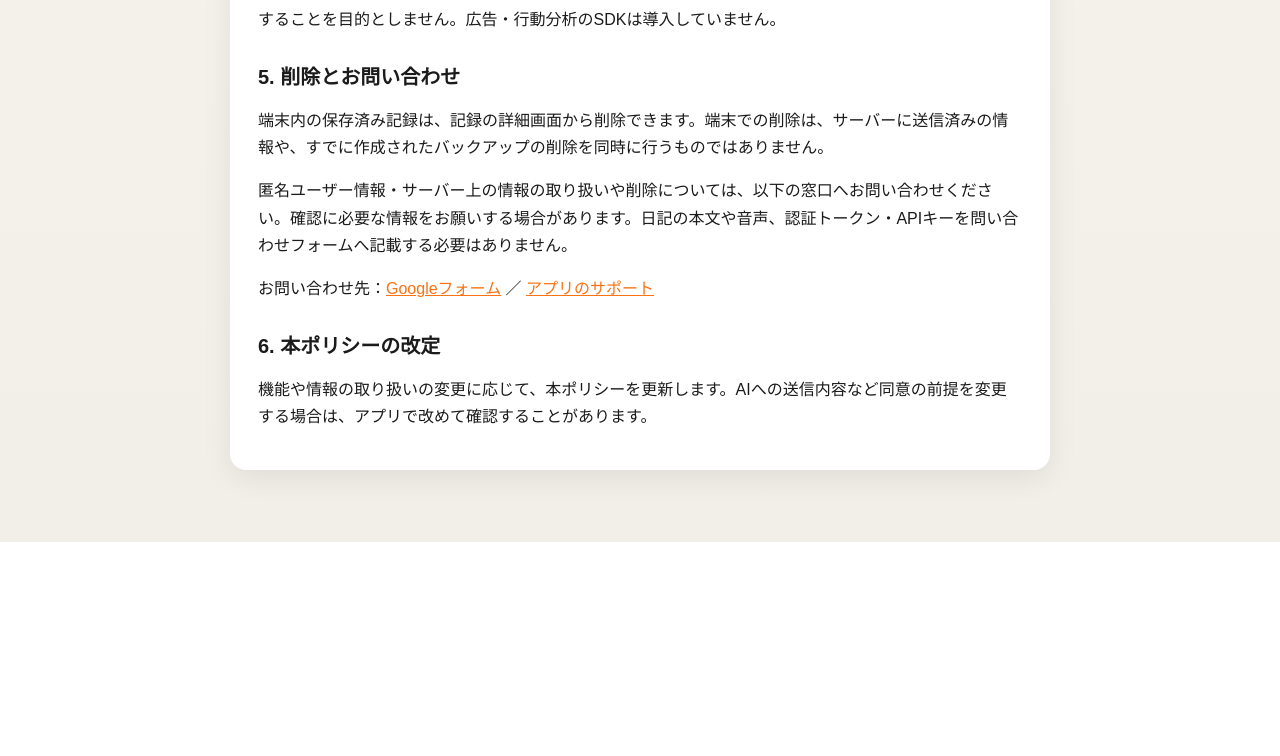
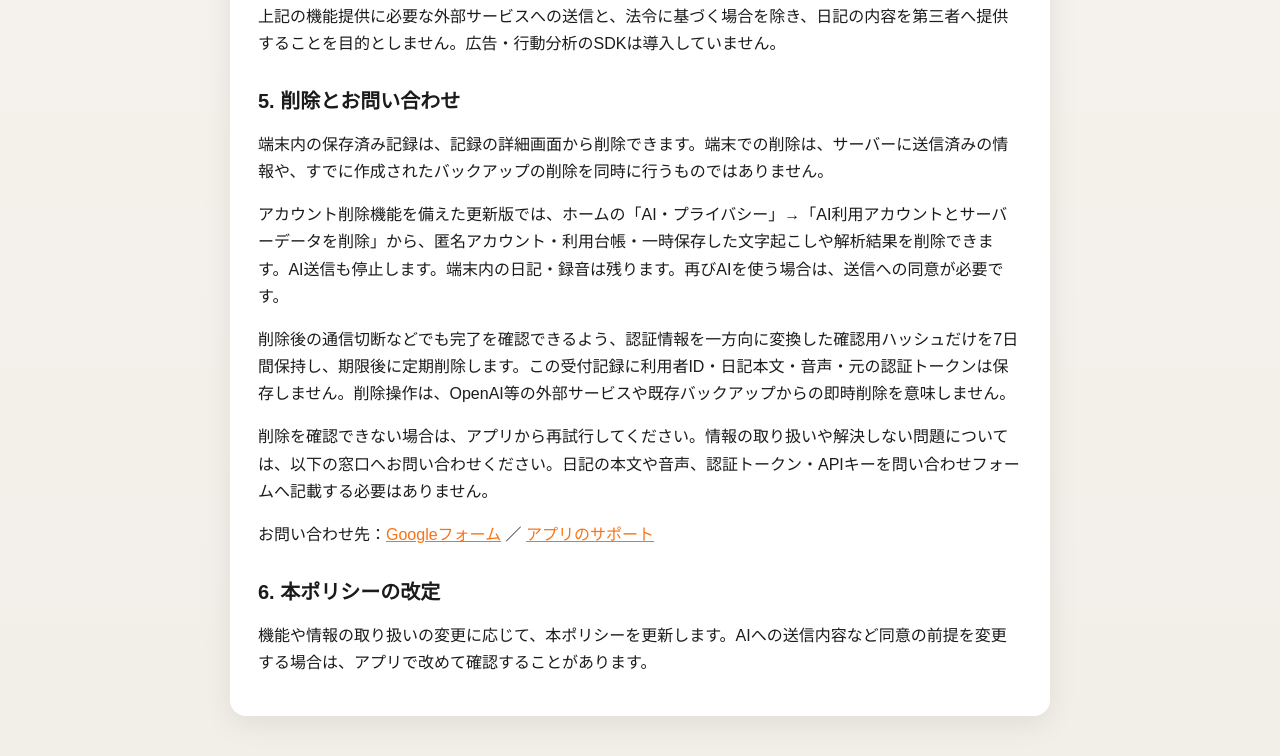
Before and after one commit to mytysoldier/app-privacy, a plain HTML site: page privacy/one-min-voice-journal/index.html in a window 1280 px wide. Shown: the part 1446-2202 px from the top of the page. Before the commit the page ends 1988 px from the top, so only its background shows below. Drawn offline with Linux system fonts and the light colour scheme.

Commit message:
docs: explain in-app anonymous account deletion

```diff
--- a/privacy/one-min-voice-journal/index.html
+++ b/privacy/one-min-voice-journal/index.html
@@ -64,7 +64,7 @@
       <p class="note">最終更新日: 2026-10-24</p>
       <div class="card">
         <p>本アプリ「1min Voice Journal」は、1分以内の音声で日々の出来事や気持ちを記録するアプリです。</p>
-        <p class="note">以下の同意設定・匿名利用者ID・利用回数の管理・サーバー一時保存の説明は、これらを備えた更新版に適用します。更新前のバージョンでは、AI送信同意の設定やサーバーの利用台帳を備えていない場合があります。</p>
+        <p class="note">以下の同意設定・匿名利用者ID・利用回数の管理・サーバー一時保存・アプリ内アカウント削除の説明は、これらを備えた更新版に適用します。更新前のバージョンでは、AI送信同意の設定やサーバーの利用台帳を備えていない場合があります。</p>
 
         <h2>1. 取り扱う情報と目的</h2>
         <ul>
@@ -95,7 +95,9 @@
 
         <h2>5. 削除とお問い合わせ</h2>
         <p>端末内の保存済み記録は、記録の詳細画面から削除できます。端末での削除は、サーバーに送信済みの情報や、すでに作成されたバックアップの削除を同時に行うものではありません。</p>
-        <p>匿名ユーザー情報・サーバー上の情報の取り扱いや削除については、以下の窓口へお問い合わせください。確認に必要な情報をお願いする場合があります。日記の本文や音声、認証トークン・APIキーを問い合わせフォームへ記載する必要はありません。</p>
+        <p>アカウント削除機能を備えた更新版では、ホームの「AI・プライバシー」→「AI利用アカウントとサーバーデータを削除」から、匿名アカウント・利用台帳・一時保存した文字起こしや解析結果を削除できます。AI送信も停止します。端末内の日記・録音は残ります。再びAIを使う場合は、送信への同意が必要です。</p>
+        <p>削除後の通信切断などでも完了を確認できるよう、認証情報を一方向に変換した確認用ハッシュだけを7日間保持し、期限後に定期削除します。この受付記録に利用者ID・日記本文・音声・元の認証トークンは保存しません。削除操作は、OpenAI等の外部サービスや既存バックアップからの即時削除を意味しません。</p>
+        <p>削除を確認できない場合は、アプリから再試行してください。情報の取り扱いや解決しない問題については、以下の窓口へお問い合わせください。日記の本文や音声、認証トークン・APIキーを問い合わせフォームへ記載する必要はありません。</p>
         <p>お問い合わせ先：<a href="https://forms.gle/C8tQpagQvUb8Fcho6">Googleフォーム</a> ／ <a href="../../support/one-min-voice-journal/">アプリのサポート</a></p>
 
         <h2>6. 本ポリシーの改定</h2>
```
